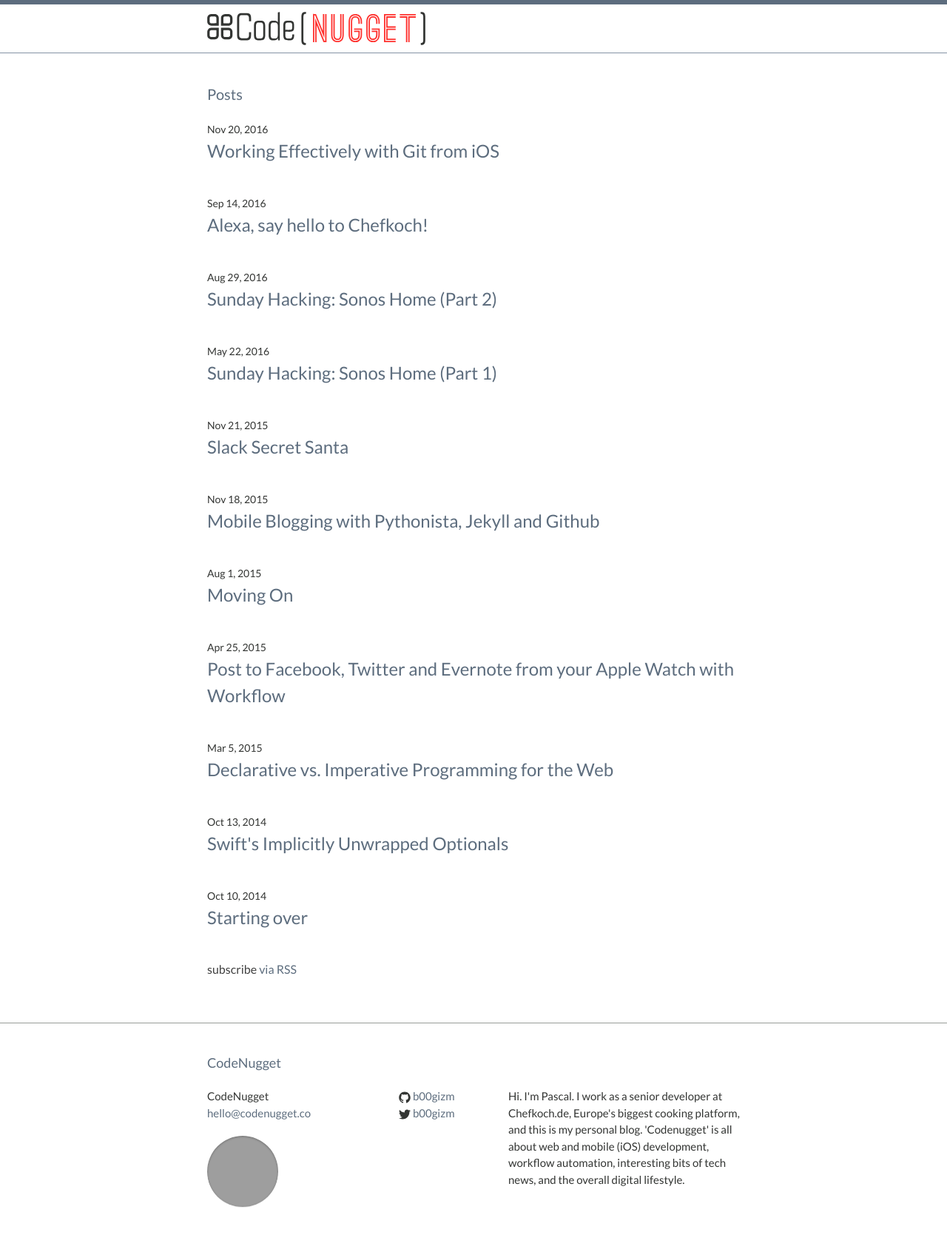
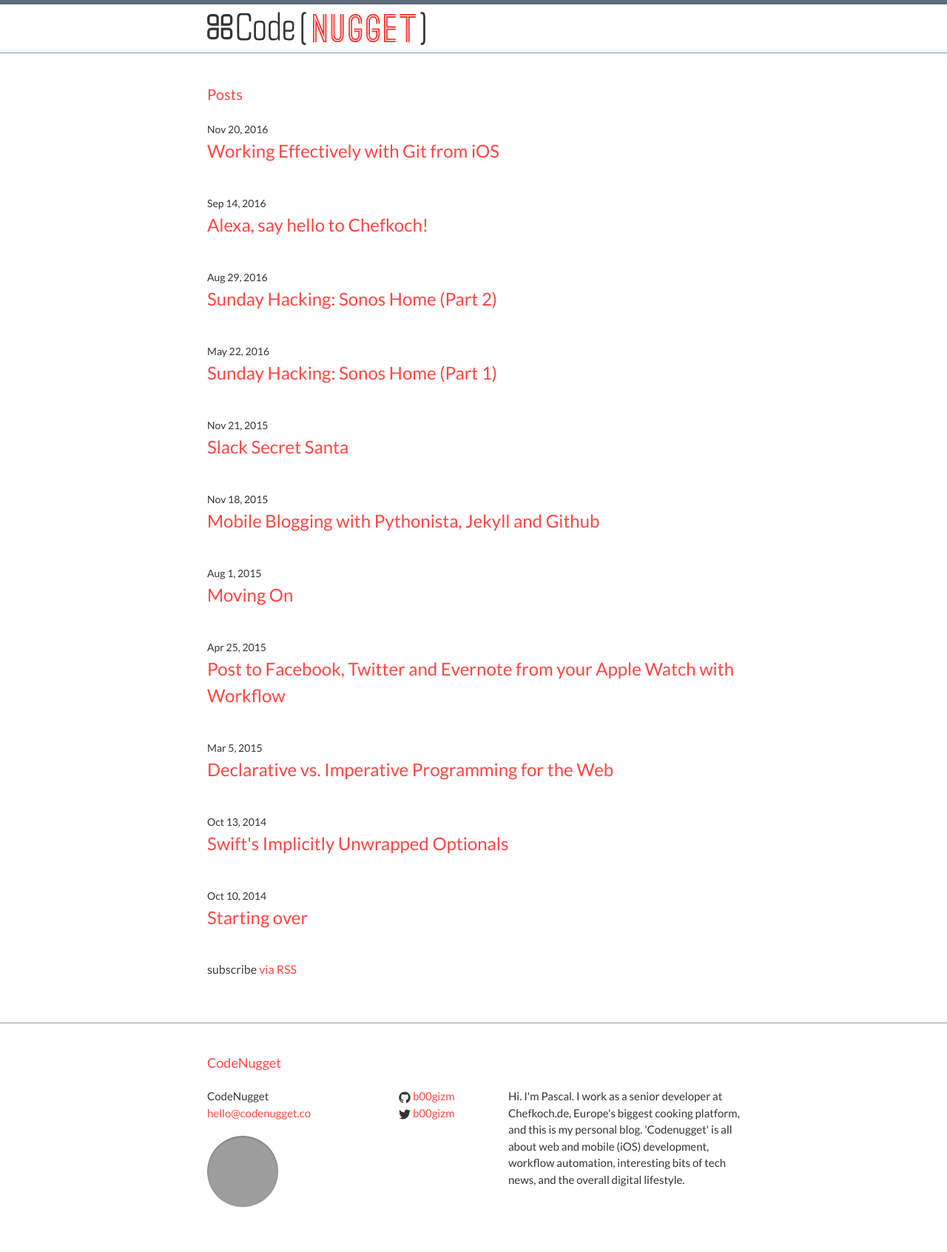
Before and after one commit to b00gizm/b00gizm.github.io, a Jekyll site: the page built from index.html, in a window 1280 px wide. Shown: the whole page at 74% size. Built offline with Jekyll 4.4.1, drawn with Linux system fonts in a browser that asks for light colours; grey boxes are pictures that could not be loaded.

Commit message:
Change link color

```diff
--- a/_sass/_base.scss
+++ b/_sass/_base.scss
@@ -2,7 +2,7 @@
 $code-font-family: Monaco, Consolas, 'Courier New', monospace;
 $base-line-height: 1.5;
 $text-color: #404040;
-$brand-color: #5d6d7e;
+$brand-color: #ff4441;
 $spacing-unit: 40px;
 
 /**
```
